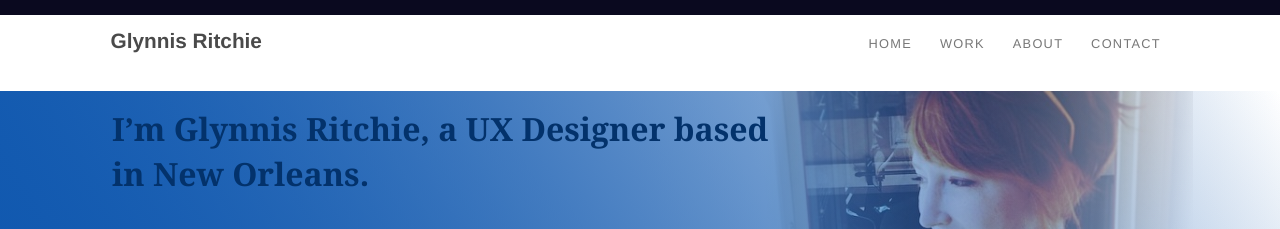
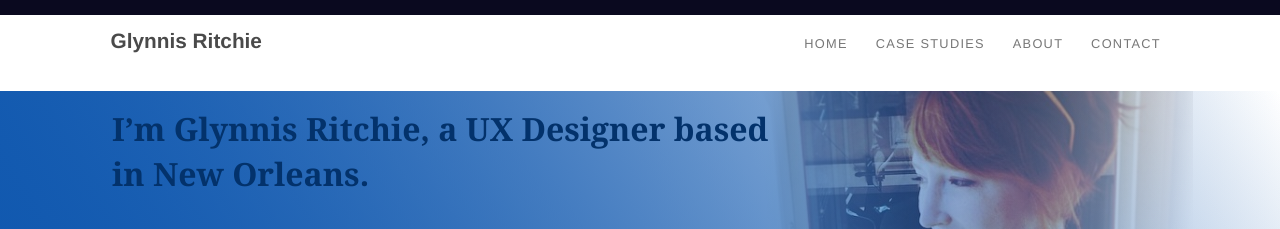
Before and after one commit to glynnis/glynn.is, a Jekyll site: the page built from index.html, in a window 1280 px wide and 900 px high. Shown: the top 229 px of the window. Built offline with Jekyll 4.4.1, drawn with Linux system fonts in a browser that asks for light colours; nearby versions of some CDN libraries.

Commit message:
Add logo image and change work link to case studies

```diff
--- a/_config.yml
+++ b/_config.yml
@@ -10,8 +10,8 @@
 navigation:
   - title: Home
     url: /
-  - title: Work
-    url: /index.html#work
+  - title: Case Studies
+    url: /index.html#case-studies
   - title: About
     url: /about.html
   - title: Contact
```
Also changed, not shown: img/logo.jpg (added), img/logo@2x.jpg (added).
